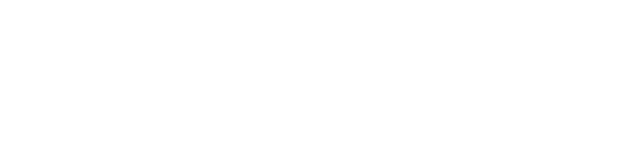
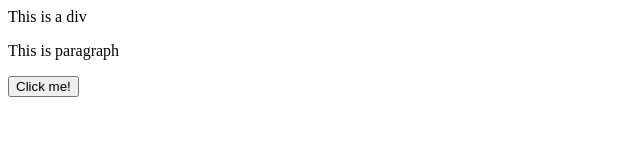
Before and after one commit to priyanka-shakya-306/gitrepo, a plain HTML site: page index.html in a window 1280 px wide. Shown: the whole page, without its empty margins (0-640 px from the left). Drawn offline with Linux system fonts and the light colour scheme.

Commit message:
Add code

```diff
--- a/index.html
+++ b/index.html
@@ -6,6 +6,8 @@
     <title>Sample Page</title>
 </head>
 <body>
-
+    <div>This is a div</div>
+    <p>This is paragraph</p>
+    <button>Click me!</button>
 </body>
 </html>
```
